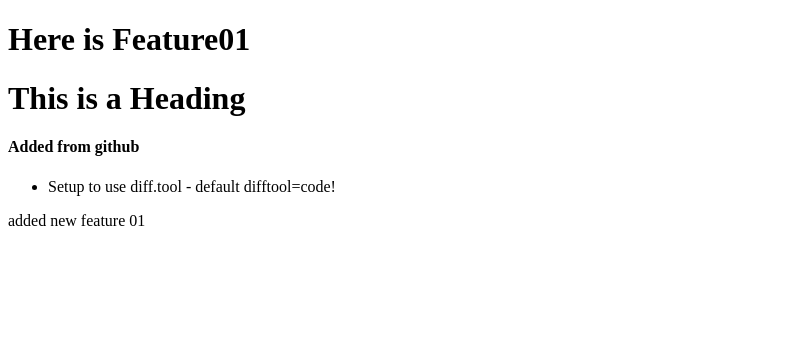
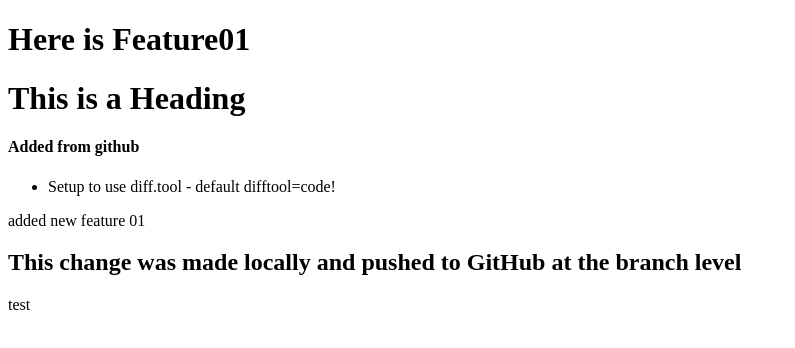
Before and after one commit to Dragomir89/DefaultWeb, a plain HTML site: page index.html in a window 1280 px wide. Shown: the whole page, without its empty margins (0-795 px from the left). Drawn offline with Linux system fonts and the light colour scheme.

Commit message:
simpe notification

```diff
--- a/index.html
+++ b/index.html
@@ -13,5 +13,7 @@
         <li>Setup to use diff.tool - default difftool=code!</li>
     </ul>
     <p>added new feature 01</p>
+    <h2>This change was made locally and pushed to GitHub at the branch level</h2>
+    <p>test</p>
 </body>
 </html>
```
